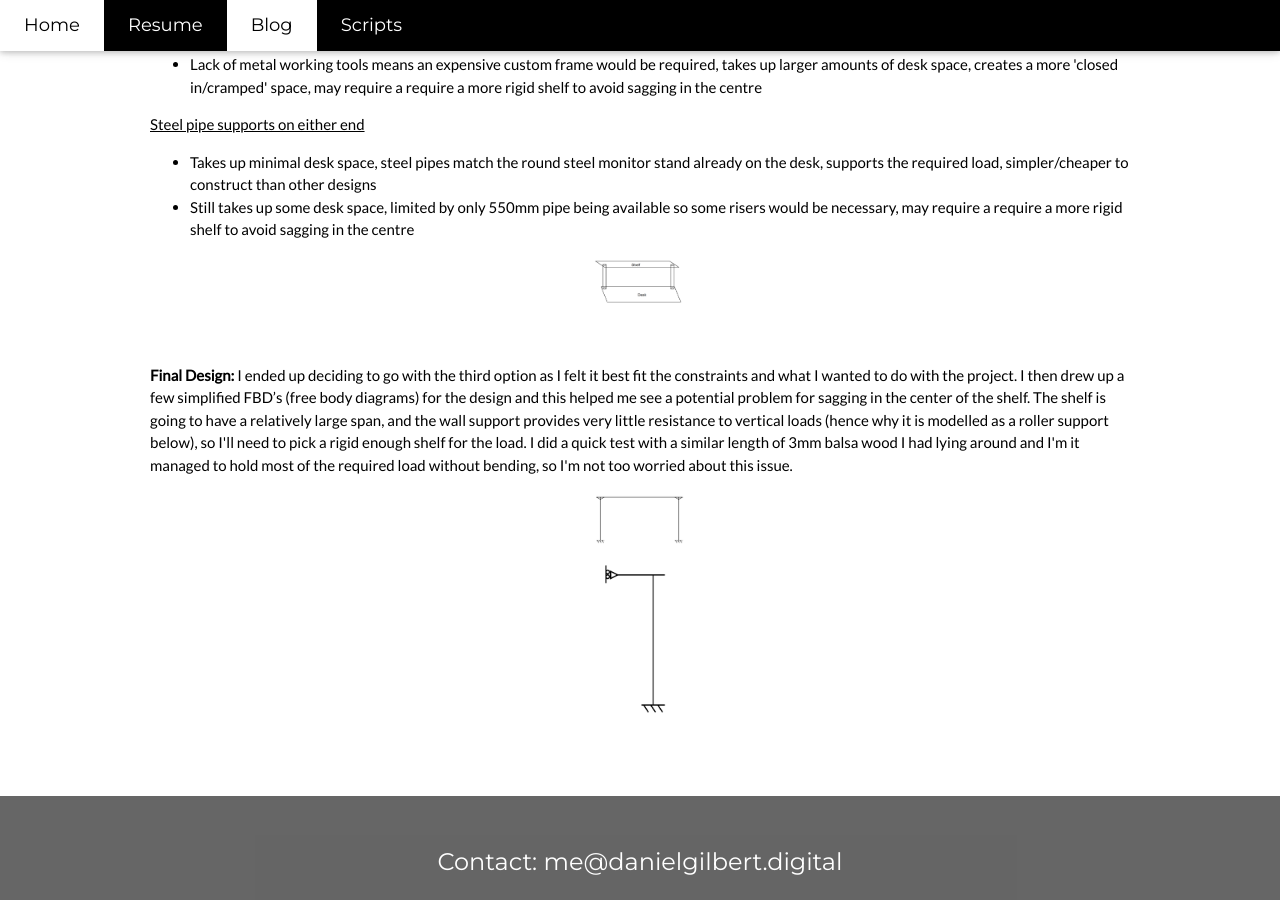
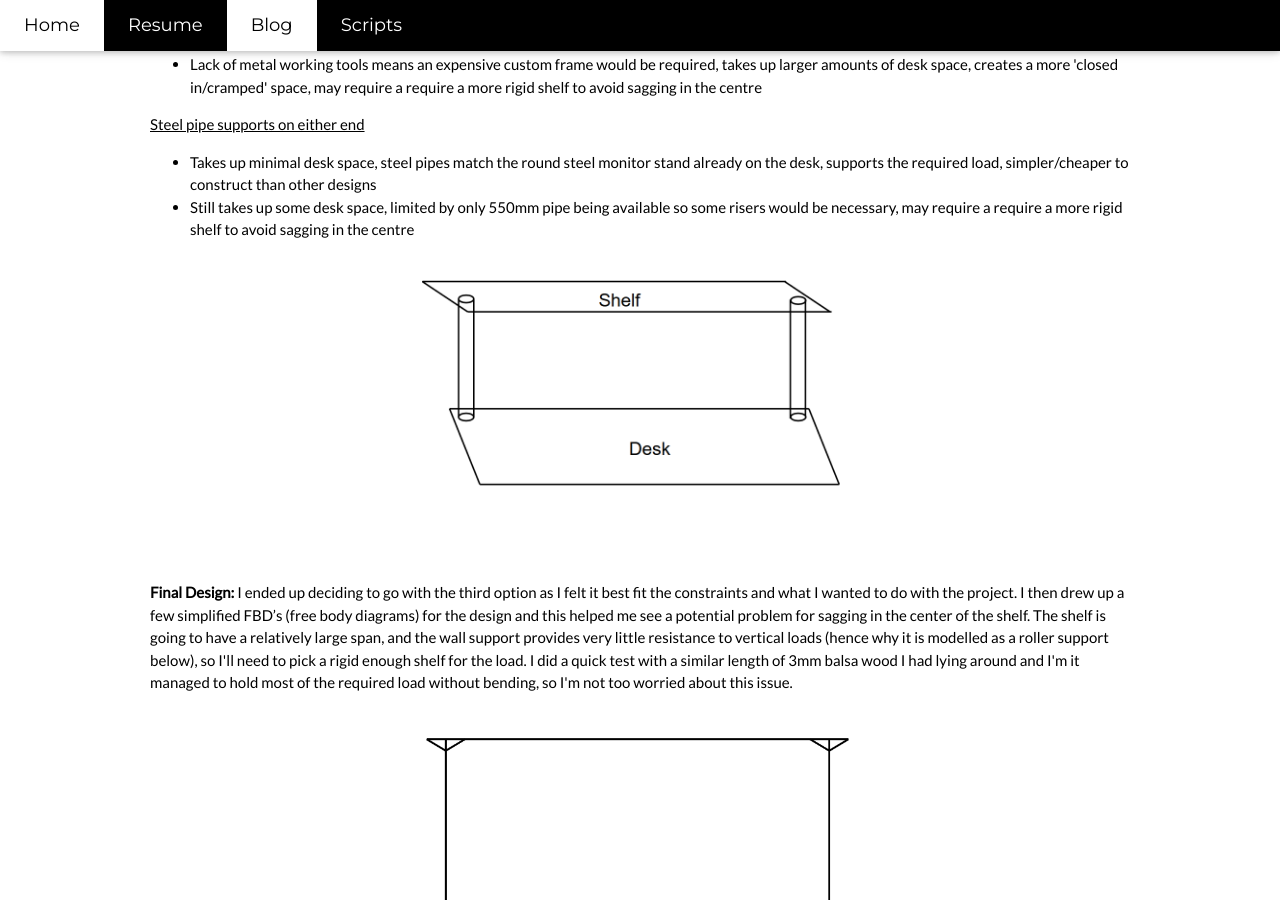
Before and after one commit to dmgilbert/dmgilbert.github.io, a Jekyll site: the page built from _posts/Project/2020-08-25-a-shelf-above-my-desk.markdown, in a window 1280 px wide and 900 px high, scrolled down 690 px. Built offline with Jekyll 4.4.1, drawn with Linux system fonts in a browser that asks for light colours.

Commit message:
Update 2020-08-25-a-shelf-above-my-desk.markdown

```diff
--- a/_posts/Project/2020-08-25-a-shelf-above-my-desk.markdown
+++ b/_posts/Project/2020-08-25-a-shelf-above-my-desk.markdown
@@ -39,11 +39,11 @@ __Designs:__
 - Takes up minimal desk space, steel pipes match the round steel monitor stand already on the desk, supports the required load, simpler/cheaper to construct than other designs
 - Still takes up some desk space, limited by only 550mm pipe being available so some risers would be necessary, may require a require a more rigid shelf to avoid sagging in the centre
 
-<div style="text-align: center"><img src="/assets/iso.PNG" width="100" /></div>
+<div style="text-align: center"><img src="/assets/iso.PNG" width="50%" /></div>
 
 <br/>
 
 __Final Design:__
 I ended up deciding to go with the third option as I felt it best fit the constraints and what I wanted to do with the project. I then drew up a few simplified FBD's (free body diagrams) for the design and this helped me see a potential problem for sagging in the center of the shelf. The shelf is going to have a relatively large span, and the wall support provides very little resistance to vertical loads (hence why it is modelled as a roller support below), so I&#39;ll need to pick a rigid enough shelf for the load. I did a quick test with a similar length of 3mm balsa wood I had lying around and I&#39;m it managed to hold most of the required load without bending, so I&#39;m not too worried about this issue.
-<div style="text-align: center"><img src="/assets/front.PNG" width="100" /></div>
-<div style="text-align: center"><img src="/assets/side.PNG" width="100" /></div>
+<div style="text-align: center"><img src="/assets/front.PNG" width="50%" /></div>
+<div style="text-align: center"><img src="/assets/side.PNG" width="50%" /></div>
```
